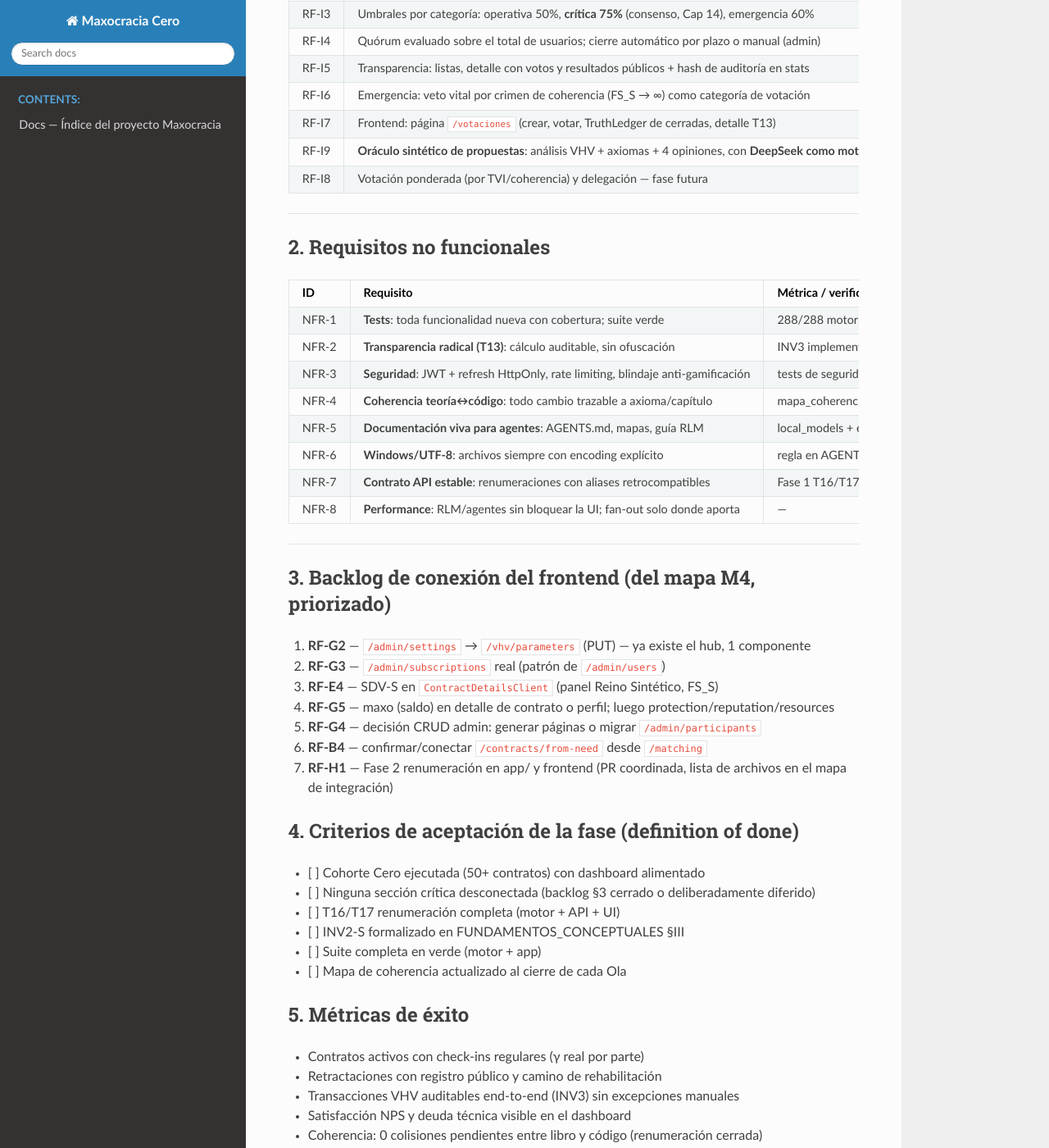
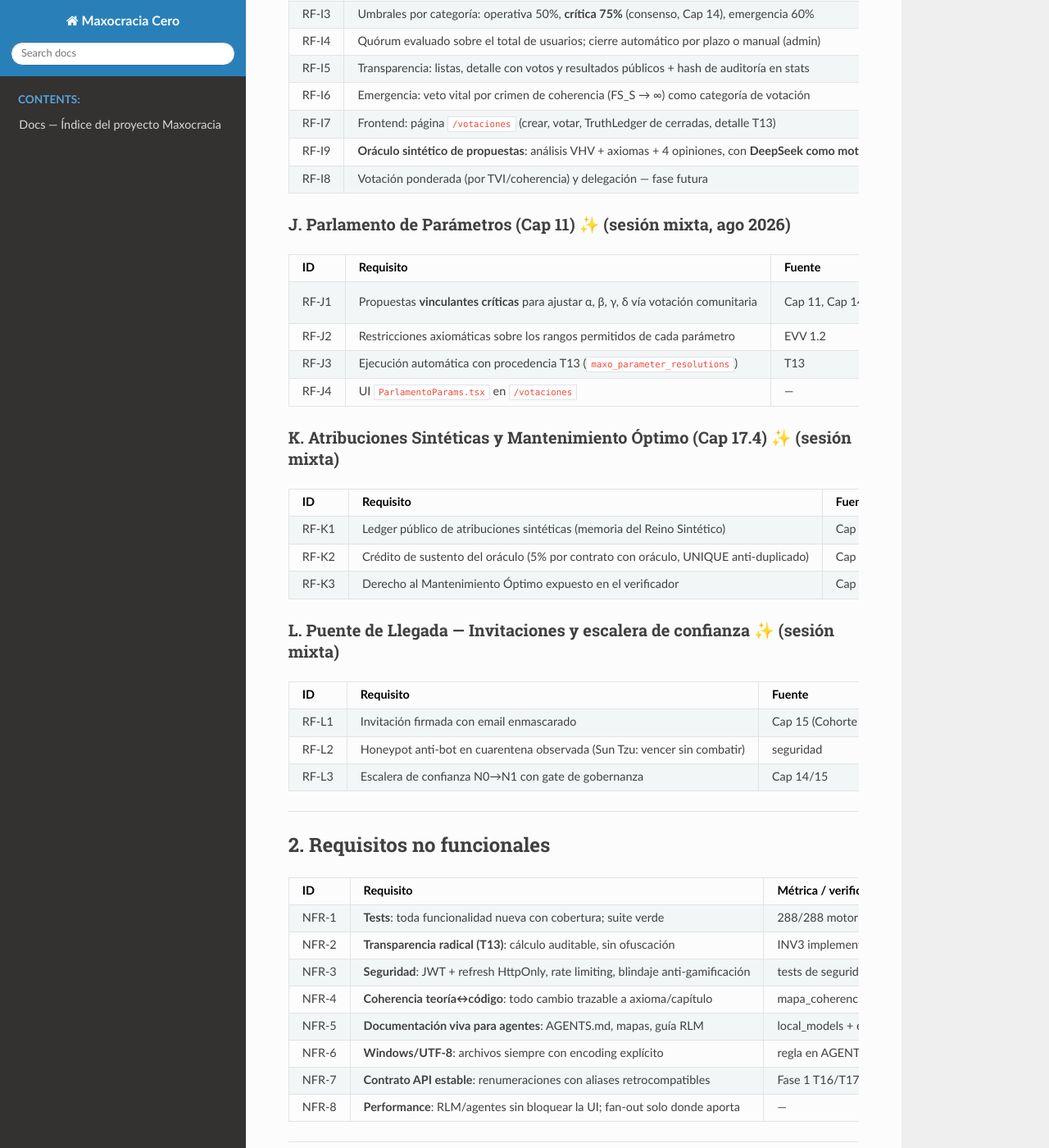
Before and after one commit to maxnelsonlopez/maxocracia-cero, a Sphinx documentation site: the page built from docs/architecture/requisitos_fase2_ola4.md, in a window 1280 px wide and 1400 px high, scrolled down 2884 px. Shown: the whole window at 82% size. Built offline with Sphinx 7.4.7 and the Read the Docs theme 3.1.0, drawn with Linux system fonts in a browser that asks for light colours; pages that are not in the unit, such as notebooks, are missing from menus.

Commit message:
docs+fix: cierre de jornada mixta - handoff SESION_NEXT_PROMPT, requisitos J/K/L (parlamento, atribuciones, invitaciones), fix de contaminacion de tests (voting_oracle ya no carga .env al importar) y blindaje de test_oracle_ledger; suite completa 647/647

```diff
--- a/docs/architecture/requisitos_fase2_ola4.md
+++ b/docs/architecture/requisitos_fase2_ola4.md
@@ -104,6 +104,31 @@ verificación determinista — Patrón Puente).
 | RF-I9 | **Oráculo sintético de propuestas**: análisis VHV + axiomas + 4 opiniones, con **DeepSeek como motor principal y fallback a modelos locales** (hub Jan, localhost:1337) — firma T13 del motor (`engine`) | demo Gemini → DeepSeek | ✅ (ago 2026, `voting_oracle.py`) |
 | RF-I8 | Votación ponderada (por TVI/coherencia) y delegación — fase futura | Cap 14 | 🟡 Delegación de voto ✅ (democracia líquida prof. 1, ago 2026); ponderación por TVI pendiente |
 
+### J. Parlamento de Parámetros (Cap 11) ✨ (sesión mixta, ago 2026)
+
+| ID | Requisito | Fuente | Estado |
+|---|---|---|---|
+| RF-J1 | Propuestas **vinculantes críticas** para ajustar α, β, γ, δ vía votación comunitaria | Cap 11, Cap 14 | ✅ (`POST /voting/parliament/params`) |
+| RF-J2 | Restricciones axiomáticas sobre los rangos permitidos de cada parámetro | EVV 1.2 | ✅ |
+| RF-J3 | Ejecución automática con procedencia T13 (`maxo_parameter_resolutions`) | T13 | ✅ |
+| RF-J4 | UI `ParlamentoParams.tsx` en `/votaciones` | — | ✅ |
+
+### K. Atribuciones Sintéticas y Mantenimiento Óptimo (Cap 17.4) ✨ (sesión mixta)
+
+| ID | Requisito | Fuente | Estado |
+|---|---|---|---|
+| RF-K1 | Ledger público de atribuciones sintéticas (memoria del Reino Sintético) | Cap 17.4, T13 | ✅ (`maxo_oracle_ledger`, plaza pública) |
+| RF-K2 | Crédito de sustento del oráculo (5% por contrato con oráculo, UNIQUE anti-duplicado) | Cap 17.4 | ✅ |
+| RF-K3 | Derecho al Mantenimiento Óptimo expuesto en el verificador | Cap 17.4 | ✅ (`VerificadorClient`) |
+
+### L. Puente de Llegada — Invitaciones y escalera de confianza ✨ (sesión mixta)
+
+| ID | Requisito | Fuente | Estado |
+|---|---|---|---|
+| RF-L1 | Invitación firmada con email enmascarado | Cap 15 (Cohorte Cero) | ✅ (`app/arrivals.py`, `/invite`) |
+| RF-L2 | Honeypot anti-bot en cuarentena observada (Sun Tzu: vencer sin combatir) | seguridad | ✅ |
+| RF-L3 | Escalera de confianza N0→N1 con gate de gobernanza | Cap 14/15 | ✅ |
+
 ---
 
 ## 2. Requisitos no funcionales
```
Also changed, not shown: AGENTS.md (+11 -3 lines), docs/SESION_NEXT_PROMPT.md (added, +84 -0 lines), 2 other files.
